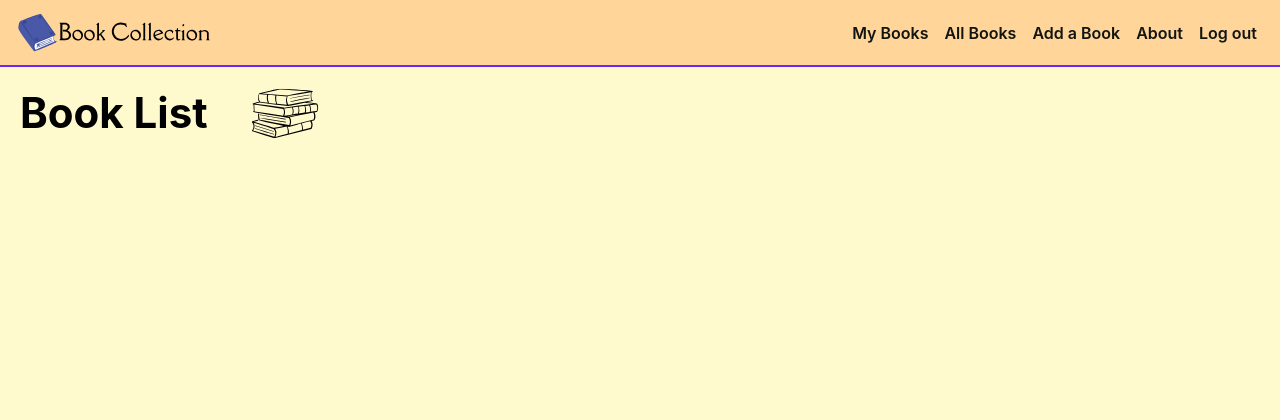
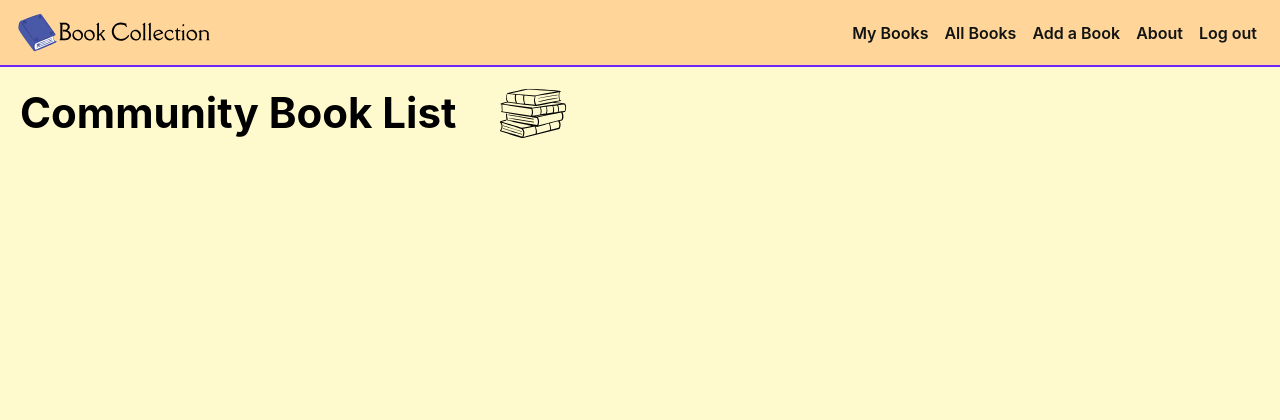
Before and after one commit to mcohenfuentes/django-crud-app-book-collector, a Django app: page /books/all/ in a window 1280 px wide. Shown: the top 420 px of the page. Run offline with Django 5.2, Linux system fonts and the light colour scheme; the visitor is signed in with stand-in values (Sample User, id 1); data that the repository does not hold is empty.

Commit message:
added community book list and readme

```diff
--- a/main_app/templates/books/all_books.html
+++ b/main_app/templates/books/all_books.html
@@ -6,7 +6,7 @@
 {% endblock %} {% block content %}
 
 <section class="page-header">
-  <h1>Book List</h1>
+  <h1>Community Book List</h1>
   <img
     src="{% static 'books.svg' %}"
     alt="A stack of books"
```
Also changed, not shown: README.md (added), main_app/static/book-collection.png (added).
